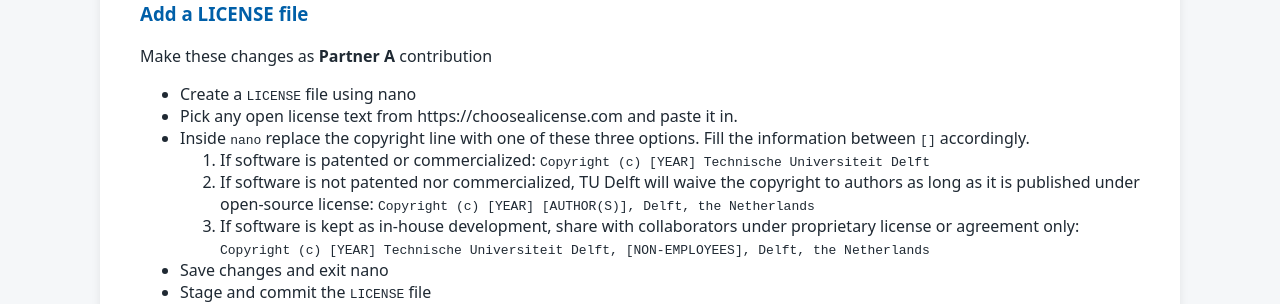
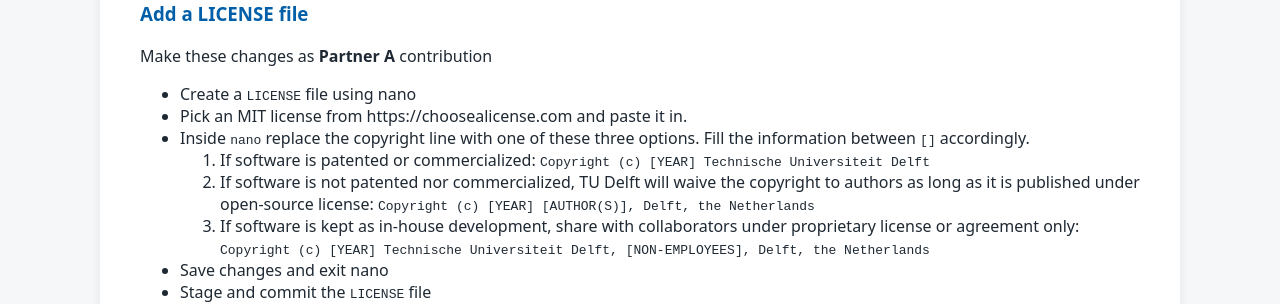
Before and after one commit to tu-delft-library/introduction_to_version_control_with_git, a Jekyll site: the page built from material_for_participants/PRACTICAL_collaboration.md, in a window 1280 px wide and 900 px high, scrolled down 3867 px. Shown: the part 155-459 px from the top of the window. Built offline with Jekyll 4.4.1, drawn with Linux system fonts in a browser that asks for light colours; our own code applies the rules of GitHub Pages for plain Markdown files.

Commit message:
Clarify LICENSE file creation instructions

```diff
--- a/material_for_participants/PRACTICAL_collaboration.md
+++ b/material_for_participants/PRACTICAL_collaboration.md
@@ -222,7 +222,7 @@ Make these changes as **Partner One** contribution, following the same workflow
 ### Add a **LICENSE** file
 Make these changes as **Partner A** contribution
 - Create a `LICENSE` file using nano
-- Pick any open license text from https://choosealicense.com and paste it in.
+- Pick an MIT license from https://choosealicense.com and paste it in.
 - Inside `nano` replace the copyright line with one of these three options. Fill the information between `[]` accordingly.
    1. If software is patented or commercialized: `Copyright (c) [YEAR] Technische Universiteit Delft`
    1. If software is not patented nor commercialized, TU Delft will waive the copyright to authors as long as it is published under open-source license: `Copyright (c) [YEAR] [AUTHOR(S)], Delft, the Netherlands`
```
